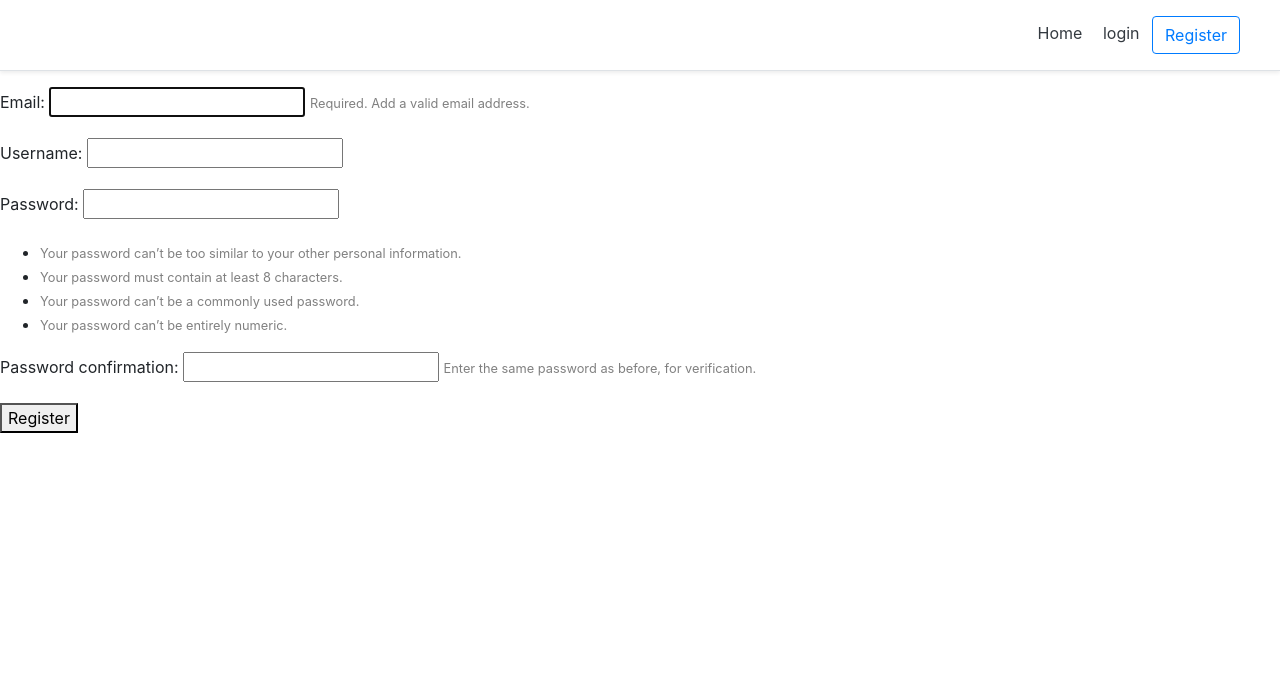
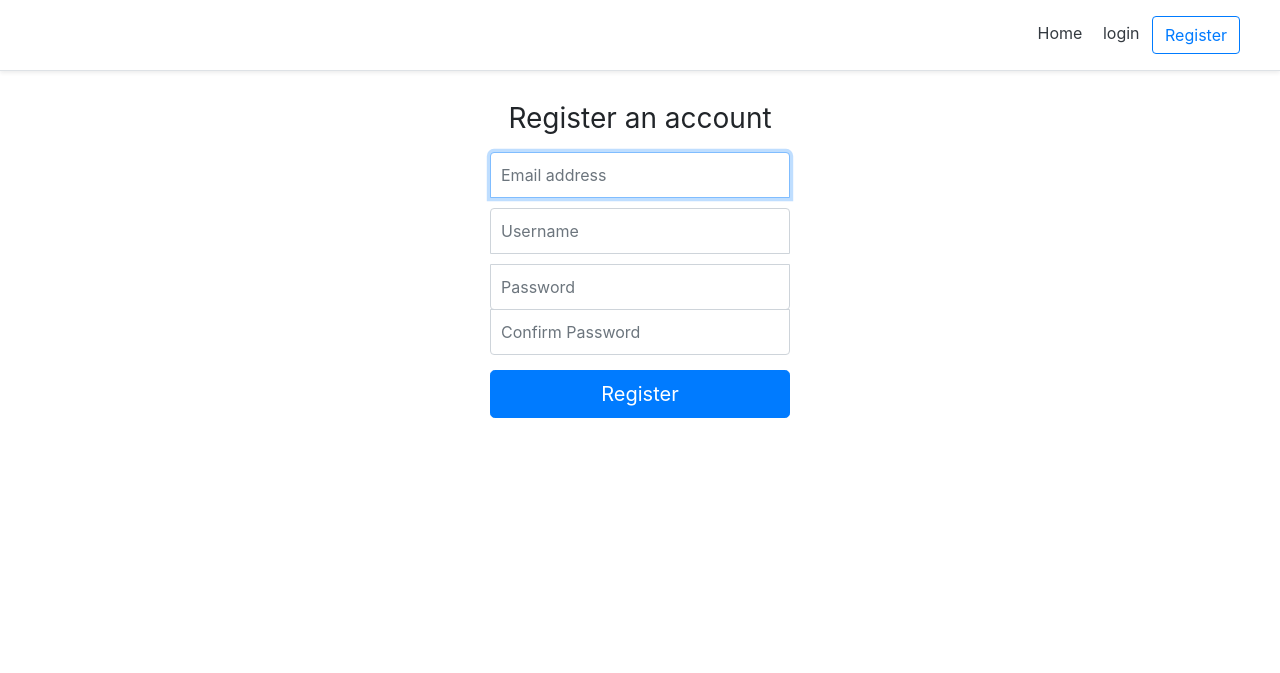
Before and after one commit to mindstorm33/demo, a Django app: page /register/ in a window 1280 px wide. Shown: the top 673 px of the page. Run offline with Django 3.2, Linux system fonts and the light colour scheme; some libraries are stand-ins or nearby versions.

Commit message:
styled the login, account, and register pages

```diff
--- a/account/templates/account/register.html
+++ b/account/templates/account/register.html
@@ -2,25 +2,76 @@
 
 {% block content %}
 
-<form  method='post'>
+<style type="text/css">
+
+    .form-signin {
+      width: 100%;
+      max-width: 330px;
+      padding: 15px;
+      margin: auto;
+    }
+
+    .form-signin .form-control {
+      position: relative;
+      box-sizing: border-box;
+      height: auto;
+      padding: 10px;
+      font-size: 16px;
+    }
+    .form-signin .form-control:focus {
+      z-index: 2;
+    }
+    .form-signin input[type="email"] {
+      margin-bottom: 10px;
+      border-bottom-right-radius: 0;
+      border-bottom-left-radius: 0;
+    }
+    .form-signin input[type="text"] {
+      margin-bottom: 10px;
+      border-bottom-right-radius: 0;
+      border-bottom-left-radius: 0;
+    }
+    .form-signin input[type="password"] {
+      margin-bottom: -1px;
+      border-top-left-radius: 0;
+      border-top-right-radius: 0;
+    }
+    .h3{
+        text-align: center;
+    }
+
+    </style>
+
+
+        <form method="POST" class="form-signin">
             {% csrf_token %}
+            <h1 class="h3 mb-3 font-weight-normal">Register an account</h1>
+
+            <input type="email" name="email" id="inputEmail" class="form-control" placeholder="Email address" required autofocus>
+
+            <input type="text" name="username" id="inputUsername" class="form-control" placeholder="Username" required>
+
+            <input type="password" name="password1" id="inputPassword1" class="form-control" placeholder="Password" required>
+
+            <input type="password" name="password2" id="inputPassword2" class="form-control" placeholder="Confirm Password" required>
 
                 {% for field in form %}
                     <p>
-            {{ field.label_tag }}
-            {{ field }}
-
-            {% if field.help_text %}
-                <small style="color: grey;">{{ field.help_text }}</small>
-            {% endif %}
-
                         {% for error in field.errors %}
                             <p style="color: red;"> {{ error }}</p>
                         {% endfor %}
                     </p>
                 {% endfor %}
-    <button type="submit">Register</button>
+
+                {% if form.non_field_errors %}
+                    <div style="color: red;">
+                        <p>{{form.non_field_errors}}</p>
+                    </div>
+                {% endif %}
+
+            <button class="btn btn-lg btn-primary btn-block" type="submit">Register</button>
 
         </form>
 
+
 {%  endblock content %}
--- a/account/views.py
+++ b/account/views.py
@@ -75,7 +75,10 @@ def account_view(request):
     if not request.user.is_authenticated:
         return redirect("home")
 
+    context={}
+
     if request.method != 'POST':
+        # is a GET request
         form = AccountUpdateForm(
             initial={
                 "email": request.user.email,
@@ -86,7 +89,12 @@ def account_view(request):
         # is POST request; process data
         form = AccountUpdateForm(request.POST, instance=request.user)
         if form.is_valid():
+            form.initial={
+                "email": request.POST['email'],
+                "username": request.POST['username'],
+            }
             form.save()
-            return redirect("home")
-    context = {'form': form }
+            context['success_message'] = "Updated!"
+
+    context['form'] = form
     return render(request, 'account/account.html', context)
--- a/personal/templates/personal/home.html
+++ b/personal/templates/personal/home.html
@@ -8,6 +8,7 @@
     <p class="lead">Learn to craft great products using your coding wizardry!</p>
 </div>
 
+<hr>
 <div class="container">
     <div class="d-flex flex-column">
         <h3>Registered Users</h3>
```
Also changed, not shown: account/templates/account/account.html (+46 -9 lines), account/templates/account/login.html (+44 -9 lines), db.sqlite3, templates/snippets/header.html (line endings or trailing spaces). Lines whose indentation alone changed are shown as unchanged.
